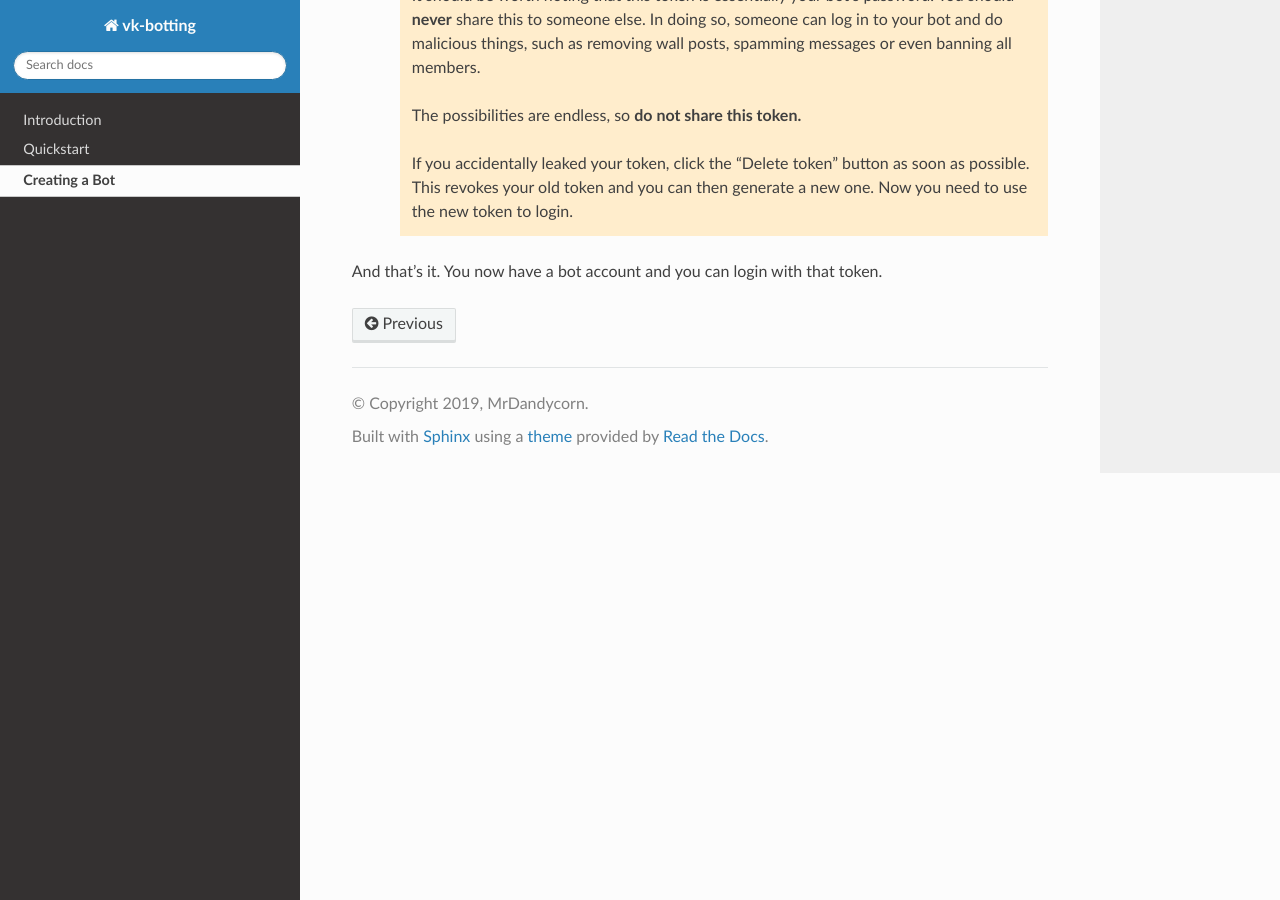
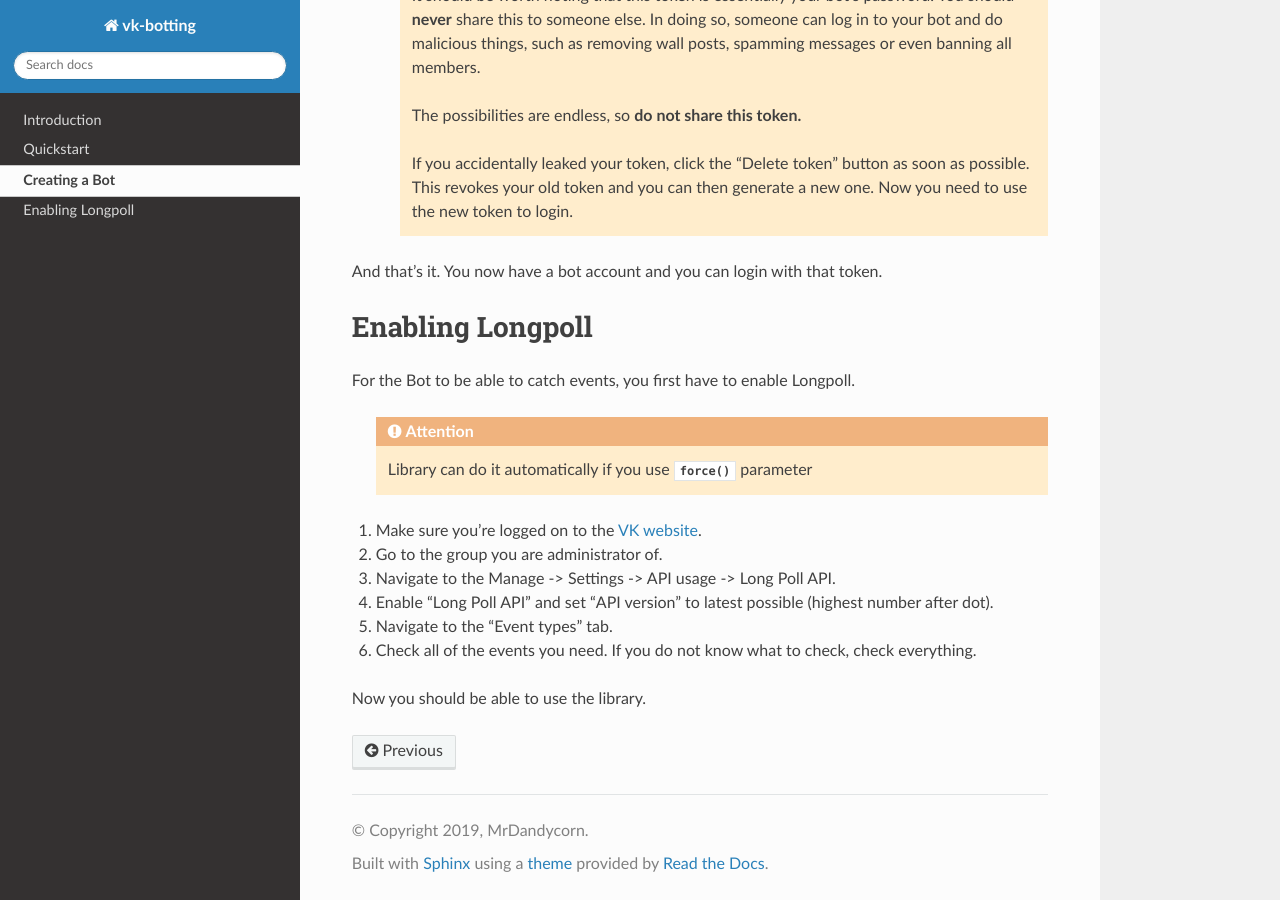
Before and after one commit to MrDandycorn/vk-botting, a Sphinx documentation site: the page built from docs/vk.rst, in a window 1280 px wide and 900 px high, scrolled down 541 px. Built offline with Sphinx 7.4.7 and the Read the Docs theme 2.0.0, drawn with Linux system fonts in a browser that asks for light colours.

Commit message:
Добавил часть про включение LongPoll

```diff
--- a/docs/vk.rst
+++ b/docs/vk.rst
@@ -33,3 +33,21 @@ Creating a Bot is a pretty straightforward process.
         Now you need to use the new token to login.
 
 And that's it. You now have a bot account and you can login with that token.
+
+Enabling Longpoll
+========================
+
+For the Bot to be able to catch events, you first have to enable Longpoll.
+
+    .. attention::
+
+        Library can do it automatically if you use :func:`force` parameter
+
+1. Make sure you're logged on to the `VK website <https://vk.com/>`_.
+2. Go to the group you are administrator of.
+3. Navigate to the Manage -> Settings -> API usage -> Long Poll API.
+4. Enable "Long Poll API" and set "API version" to latest possible (highest number after dot).
+5. Navigate to the "Event types" tab.
+6. Check all of the events you need. If you do not know what to check, check everything.
+
+Now you should be able to use the library.
```
Also changed, not shown: 1 other file.
